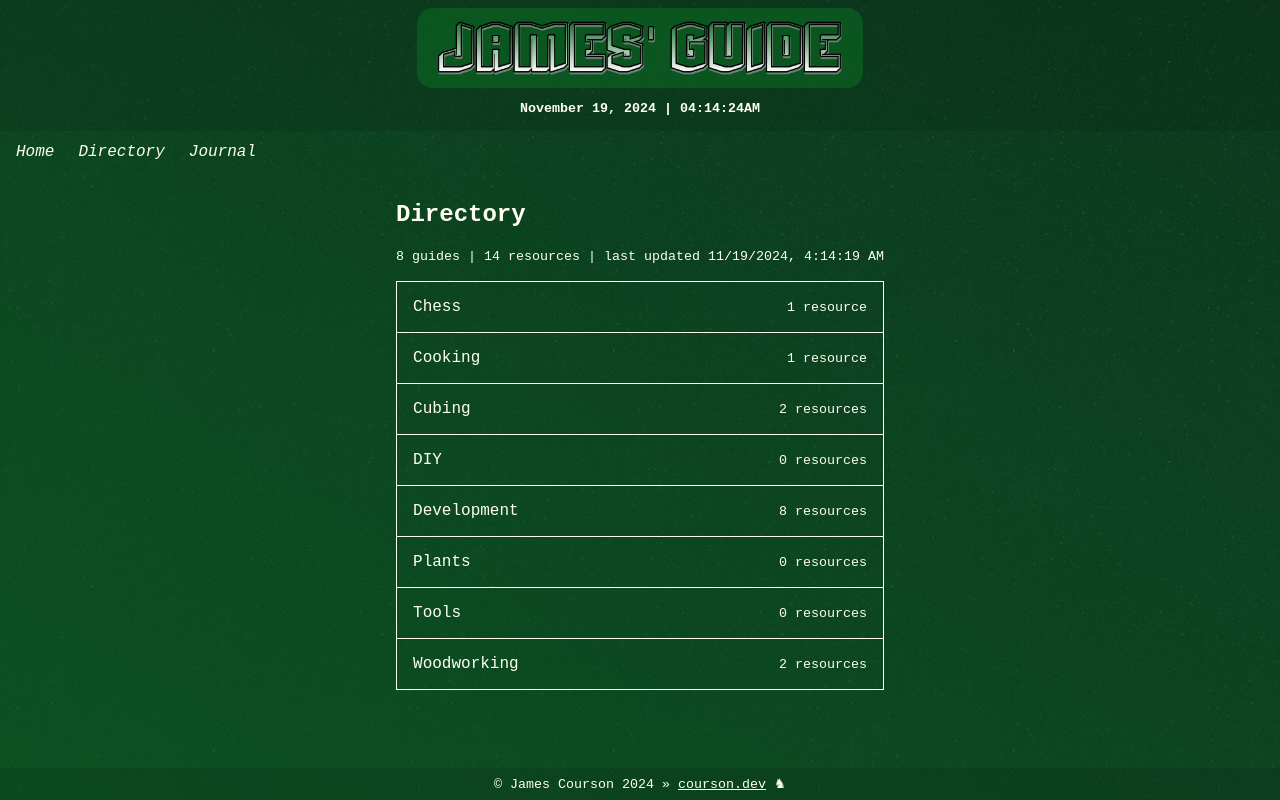
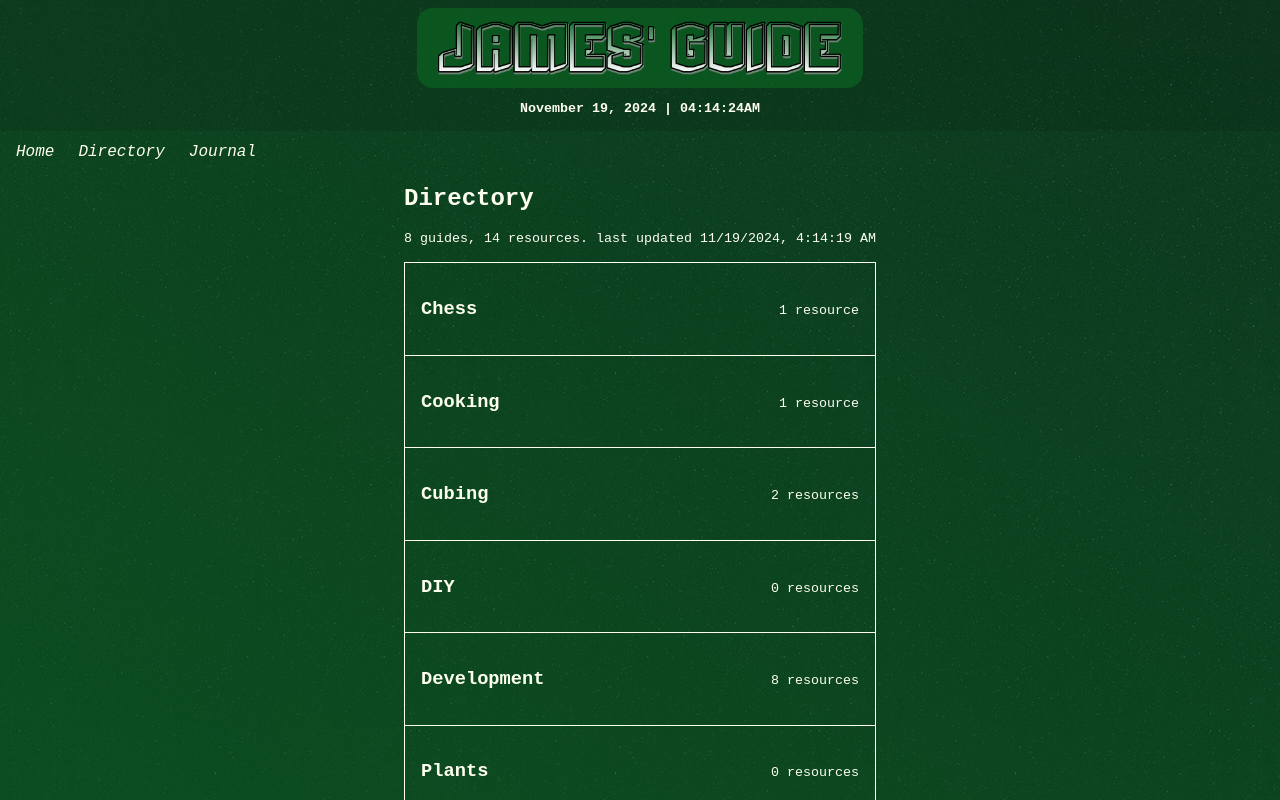
Before and after one commit to jamescourson/james.guide, a React (Vite) app: page /d in a window 1280 px wide. Shown: the top 800 px of the page. Built offline with nearby package versions, Linux system fonts and the light colour scheme.

Commit message:
font sizing, stat layout, footer positioning

```diff
--- a/src/App.css
+++ b/src/App.css
@@ -6,5 +6,6 @@ main {
 
   color: ivory;
 
-  padding: 1em;
+  padding: 0 1em;
+  min-height: 84.5vh;
 }
--- a/src/components/Footer/footer.css
+++ b/src/components/Footer/footer.css
@@ -4,7 +4,7 @@ footer {
   justify-content: center;
   align-items: center;
   gap: .5em;
-  position: absolute;
+  position: relative;
   bottom: 0;
   right: 0;
   left: 0;
--- a/src/components/GuideTable/GuideTable.jsx
+++ b/src/components/GuideTable/GuideTable.jsx
@@ -12,7 +12,7 @@ const GuideListing = ({ name, abbr }) => {
   return (
     <li className="table-row">
       <Link to={`/g/${abbr}`}>
-        <span>{name}</span>
+        <h3>{name}</h3>
         <small>{resourceCount} {resourceCount === 1 ? "resource" : "resources"}</small>
       </Link>
     </li>
--- a/src/pages/Directory/Directory.jsx
+++ b/src/pages/Directory/Directory.jsx
@@ -15,7 +15,11 @@ const Directory = () => {
   return (
     <article id="directory">
       <h1>Directory</h1>
-      <small>{guides.length} guides | {totalValidResources} resources | last updated {lastUpdated()}</small>
+      <span>
+        <small>{guides.length} guides, {totalValidResources} resources.</small>
+        <small>last updated {lastUpdated()}</small>
+      </span>
+
       <GuideTable />
     </article>
   );
--- a/src/pages/Directory/directory.css
+++ b/src/pages/Directory/directory.css
@@ -1,3 +1,6 @@
-#directory > small {
+#directory span {
+  display: flex;
+  flex-flow: row wrap;
+  gap: .5em;
   margin-bottom: 1em;
 }
```
